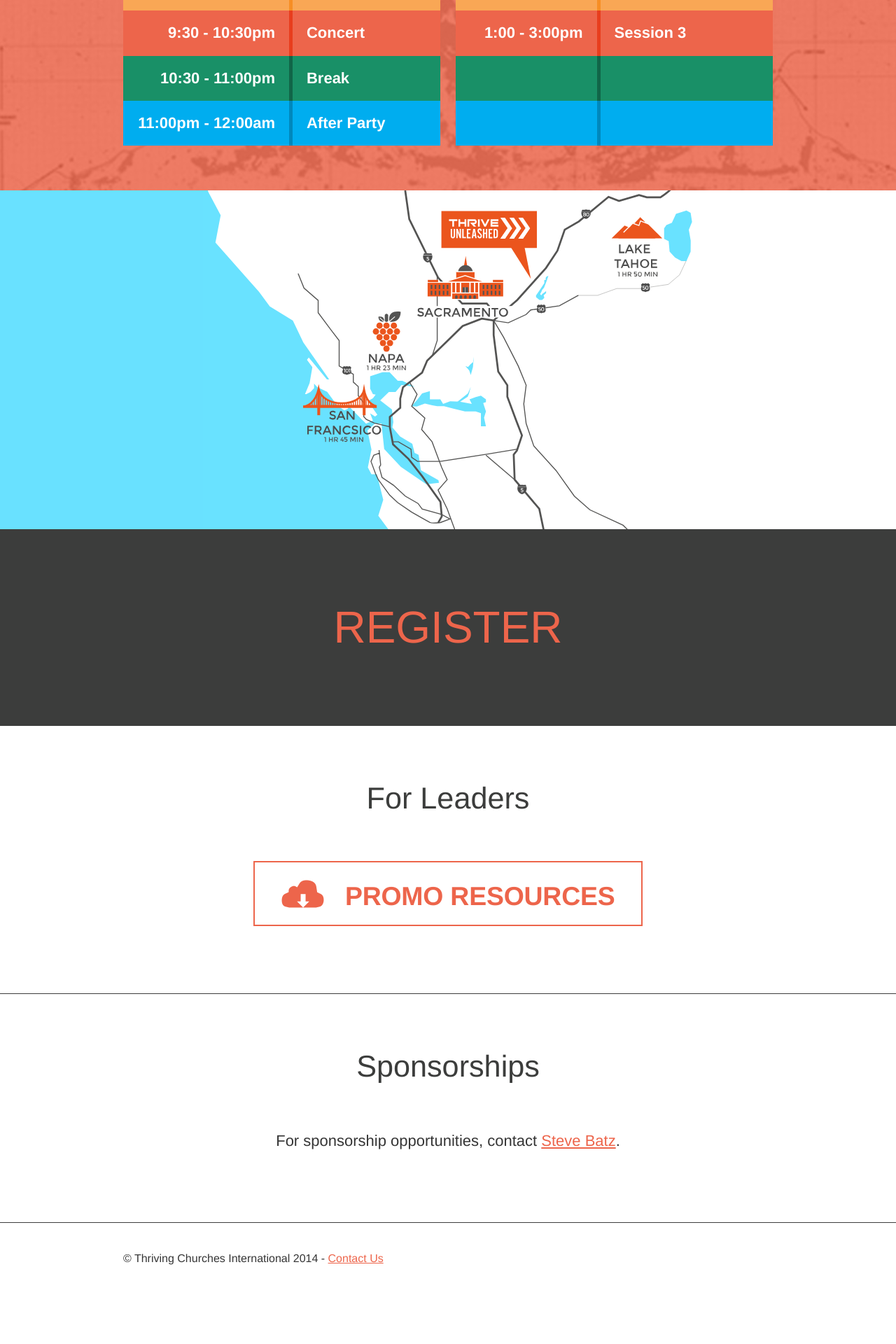
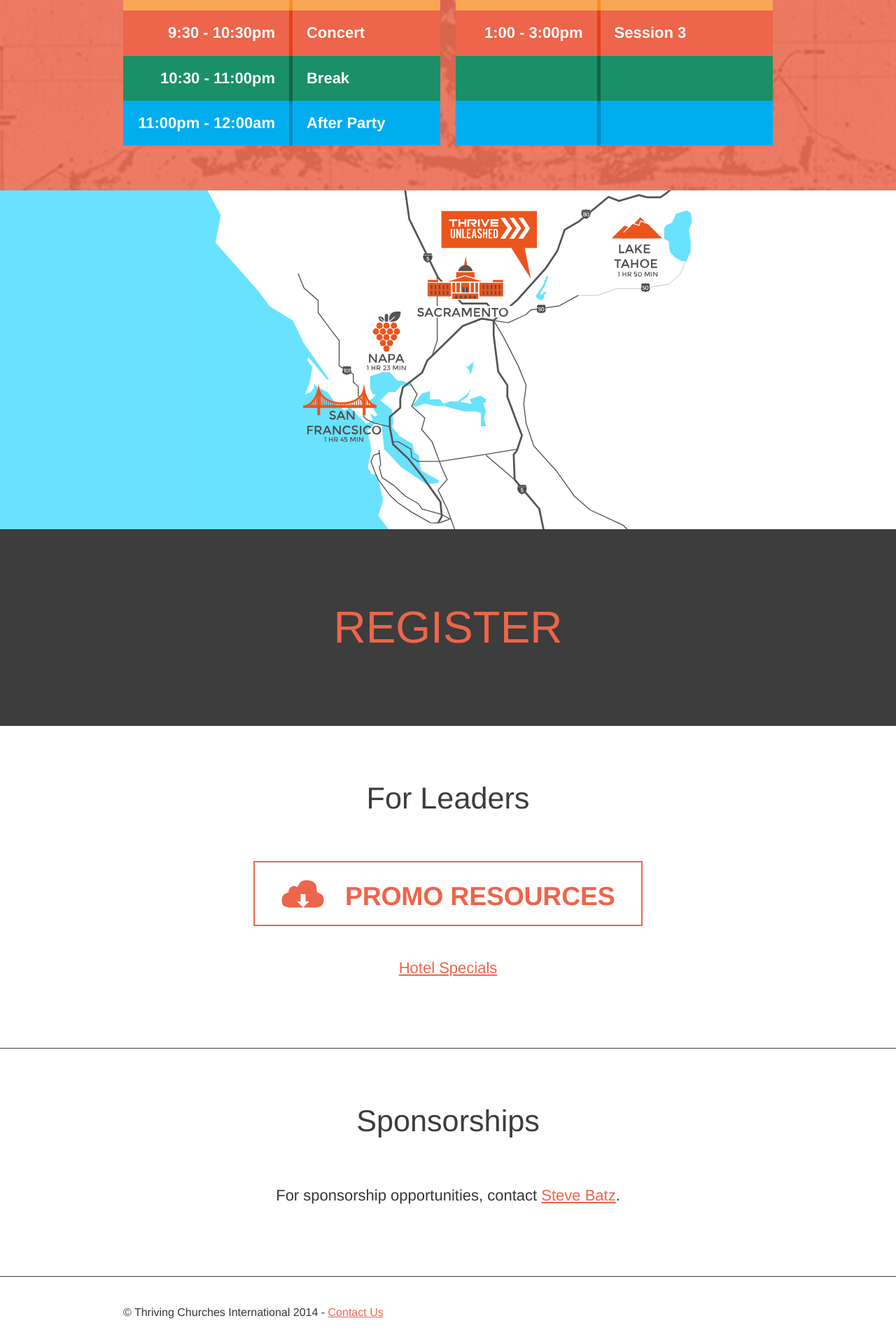
Before and after one commit to bamboocreative/thriveunleashed, a Jekyll site: the page built from index.html, in a window 1280 px wide. Shown: the part 2647-4567 px from the top of the page at 70% size. Built offline with Jekyll 4.4.1, drawn with Linux system fonts in a browser that asks for light colours; nearby versions of some CDN libraries; some web fonts are replaced; before the commit the page ends 4490 px from its top, so only the background shows below that.

Commit message:
Add hotel link

```diff
--- a/index.html
+++ b/index.html
@@ -193,7 +193,8 @@ sponsorlevels:
 <section class="promo">
 	<div class="page">
 		<h2 class="section-title">For Leaders</h2>
-		<p><a href="img/Thrive_Unleashed_Promo.zip" class="button"><i class="icon-uniE602"></i> PROMO RESOURCES</a></p>
+		<p><a href="img/Thrive_Unleashed_Promo.zip" class="button"><i class="icon-uniE602"></i> Promo Resources</a></p>
+		<p><a target="_blank" href="http://placertourism.com/event/2015ThriveUnleashed">Hotel Specials</a></p>
 	</div>
 </section>
 <section class="sponsor">
--- a/scss/_components.scss
+++ b/scss/_components.scss
@@ -208,6 +208,7 @@ button, a.button, input[type="submit"]{
 	.button{
 		font-size: 1.7em;
 		text-align: center;
+		margin-bottom: 20px;
 
 		@include media(415px){
 			padding-top: .25em;
```
